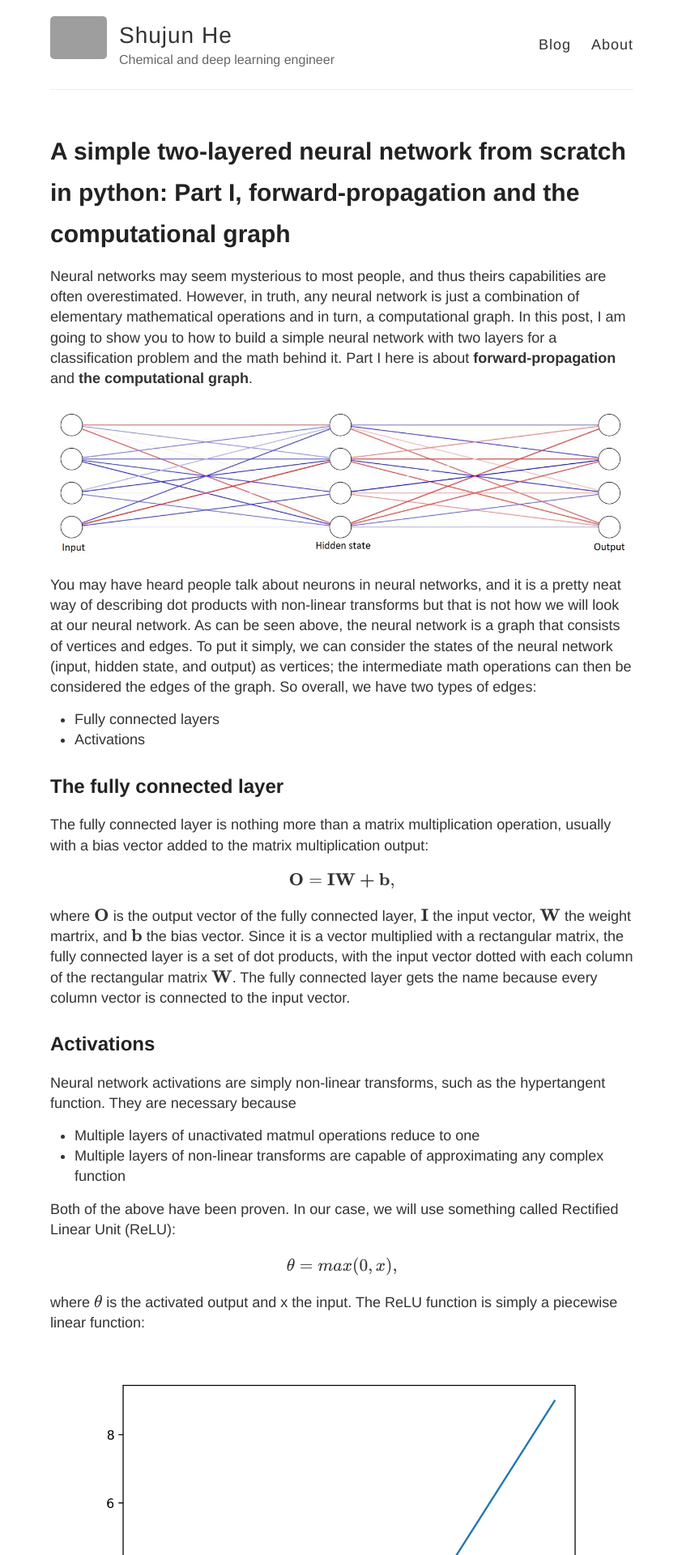
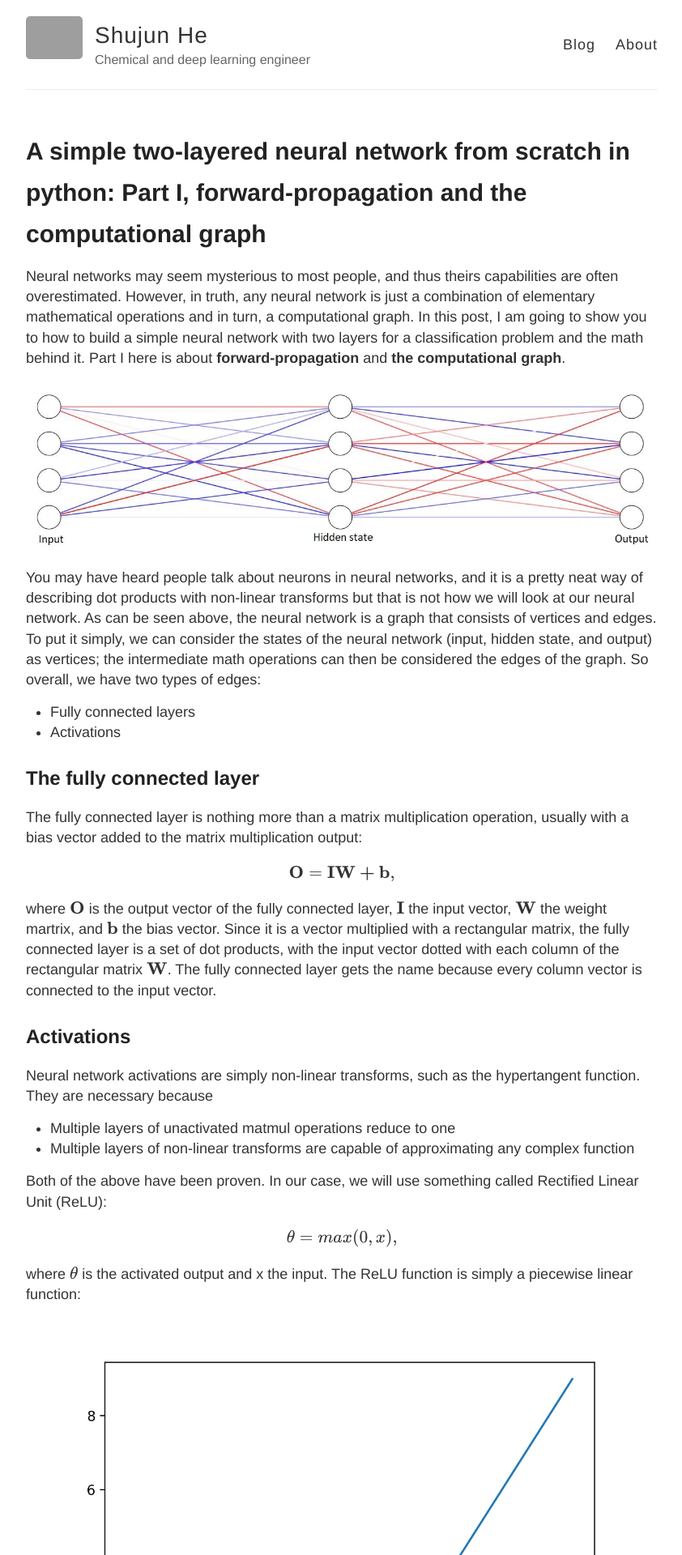
Before and after one commit to Shujun-He/shujun-he.github.io, a Jekyll site: the page built from _posts/2019-12-26-simple-nn-part1.md, in a window 1280 px wide. Shown: the top 1920 px of the page at 81% size, without its empty margins (218-1060 px from the left). Built offline with Jekyll 4.4.1, drawn with Linux system fonts in a browser that asks for light colours; formulas are drawn with MathJax 3; grey boxes are pictures that could not be loaded.

Commit message:
12272019
Changed max width and fixed simple-nn-p1's graph

```diff
--- a/_posts/2019-12-26-simple-nn-part1.md
+++ b/_posts/2019-12-26-simple-nn-part1.md
@@ -42,7 +42,8 @@ $$\text{Softmax}(x_{i}) = \frac{\exp(x_i)}{\sum_j \exp(x_j)}.$$
 ## The computational graph
 Now that we have seen all components of our computational graph, let's visualize it
 
-![](/graphs/comp_graph.jpg)
+![](/graphs/comp_graph.png#center)
+
 In the end, the output is a set of probabilities for a classification problem. The largest probability is selected as the prediction. The graph above summarizes forward-propagation and how inference is done in our neural network. Now we see that the neural network is nothing but a set of elementary math operations.
 
 It is easy to see that all intermediate math operations are readily differentiable, which means we can apply chain rule to propagate gradients throughout the entire network. Such gradient propagation is known as back-propagtion, which we will talk about in detail in part II. Keep in mind that back-propagation is how we train our neural network.
--- a/style.scss
+++ b/style.scss
@@ -25,7 +25,7 @@ body {
 
 .container {
   margin: 0 auto;
-  max-width: 740px;
+  max-width: 800px;
   padding: 0 10px;
   width: 100%;
 }
@@ -283,6 +283,11 @@ footer {
   text-align: center;
 }
 
+img[src*='#center'] {
+    display: block;
+    margin: auto;
+}
+
 // Settled on moving the import of syntax highlighting to the bottom of the CSS
 // ... Otherwise it really bloats up the top of the CSS file and makes it difficult to find the start
 @import "highlights";
```
Also changed, not shown: graphs/comp_graph.jpg, graphs/comp_graph.png (added), 1 other file.
